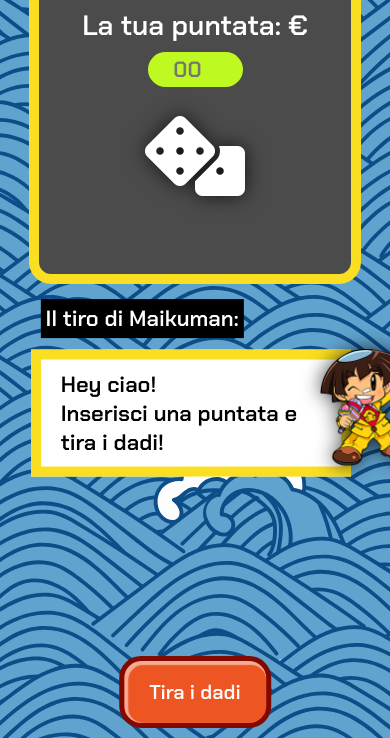
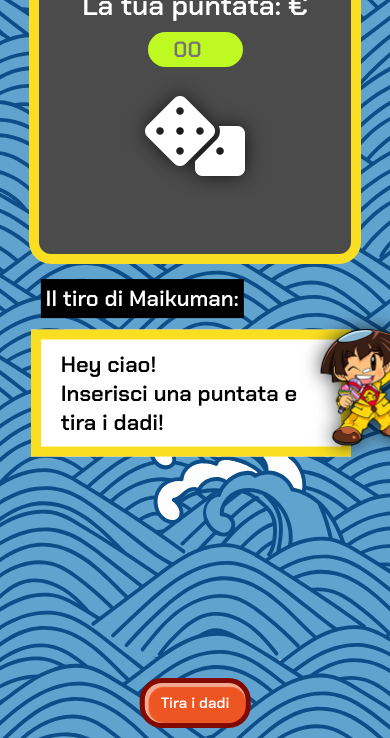
Before and after one commit to ArisGoi/game-maikuman-dice, a plain HTML site: page index.html in a window 390 px wide. Shown: the part 106-844 px from the top of the page. Drawn offline with Linux system fonts and the light colour scheme.

Commit message:
style changes

```diff
--- a/css/queries.css
+++ b/css/queries.css
@@ -34,7 +34,7 @@
 
     .game-square{
         height: 350px;
-        margin-top: 40px;
+        margin-top: 20px;
     }
 
     .sq-element.btn-main{
@@ -42,7 +42,8 @@
         bottom: 10px;
         left: 50%;
         transform: translate(-50%, 0%);
-        font-size: 20px;
+        font-size: 15px;
+        padding: 10px 16px;
     }
 
     img.char-maiku{
```
